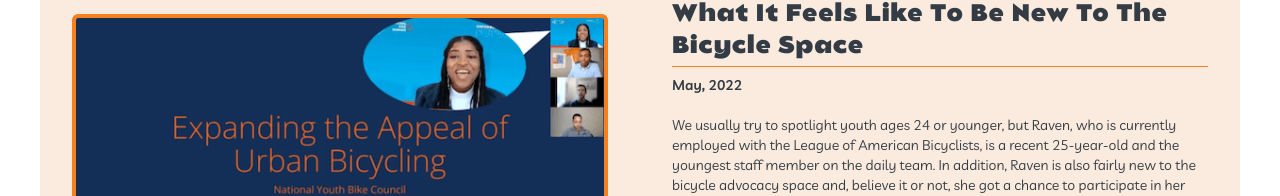
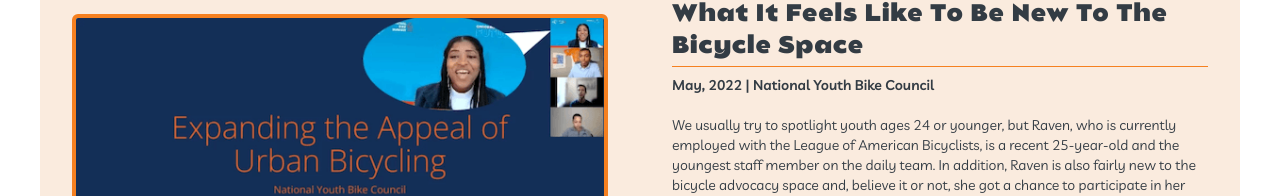
Before and after one commit to wdmnybcouncil/national-youth-bike-council, a React (Create React App) app: page /#/council-blogs in a window 1280 px wide. Shown: the part 447-643 px from the top of the page. Built offline with nearby package versions, Linux system fonts and the light colour scheme; what prettier-plugin-tailwindcss would draw is missing.

Commit message:
refactor: add author to subtitle

```diff
--- a/src/views/CouncilBlogs.js
+++ b/src/views/CouncilBlogs.js
@@ -53,7 +53,7 @@ function CouncilBlogs({ councilBlogsView }) {
 
   const renderPosts = (posts) =>
     posts.map((post) => {
-      const { title, date, text, img } = post;
+      const { title, date, author, text, img } = post;
       return (
         <Post key={title}>
           <div className="col-span-2 place-self-center lg:row-auto">
@@ -61,7 +61,7 @@ function CouncilBlogs({ councilBlogsView }) {
           </div>
           <div className="col-span-2 mx-auto flex max-w-2xl flex-col gap-1">
             <Post.Title>{title}</Post.Title>
-            <Post.Subtitle>{date}</Post.Subtitle>
+            <Post.Subtitle>{`${date} | ${author}`}</Post.Subtitle>
             <Post.Text>{text.brief}</Post.Text>
             <div className="flex flex-wrap justify-center gap-8 lg:justify-start">
               <PageLink type="internal" linkTo="">
```
